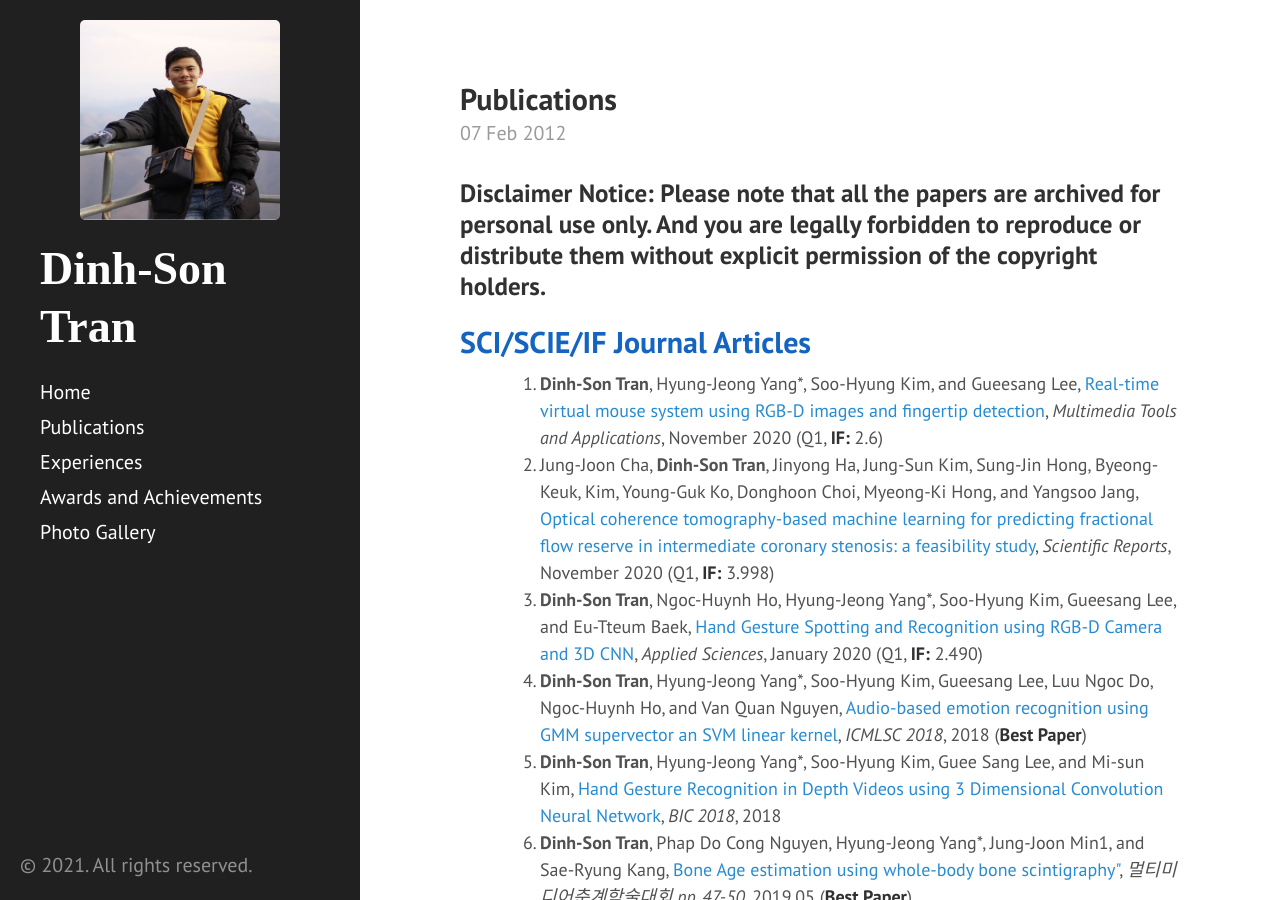
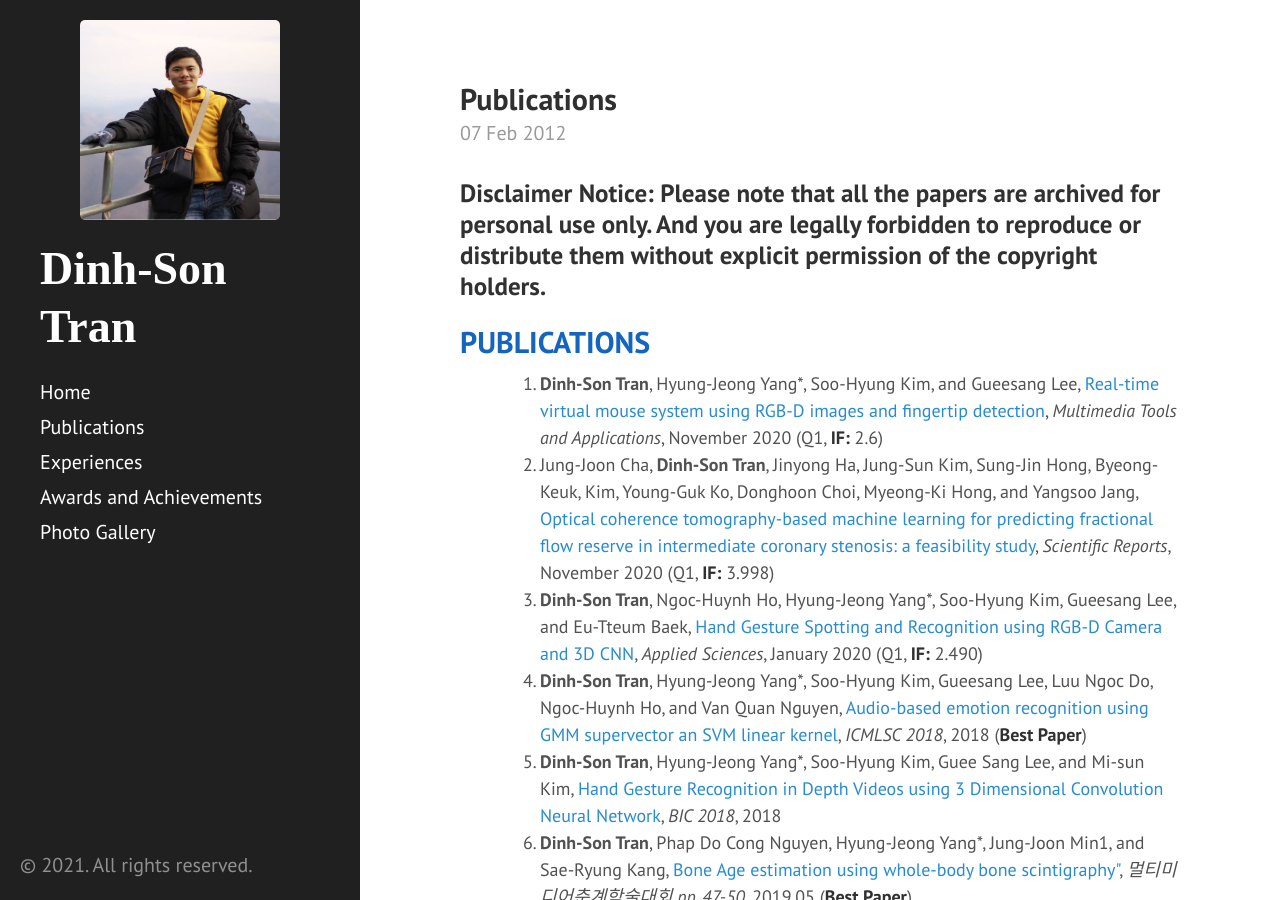
Before and after one commit to trandinhson3086/trandinhson3086.github.io, a Jekyll site: the page built from _posts/2012-02-07-publications.md, in a window 1280 px wide and 900 px high. Built offline with Jekyll 4.4.1, drawn with Linux system fonts in a browser that asks for light colours; our own code applies the rules of GitHub Pages for plain Markdown files.

Commit message:
Update 2012-02-07-publications.md

```diff
--- a/_posts/2012-02-07-publications.md
+++ b/_posts/2012-02-07-publications.md
@@ -15,7 +15,7 @@ li{
 
 </style>
 <h3>Disclaimer Notice: Please note that all the papers are archived for personal use only. And you are legally forbidden to reproduce or distribute them without explicit permission of the copyright holders.</h3>
-<h2 style="color:#1565c0">SCI/SCIE/IF Journal Articles</h2>
+<h2 style="color:#1565c0">PUBLICATIONS</h2>
 
 
 <ol>
```
